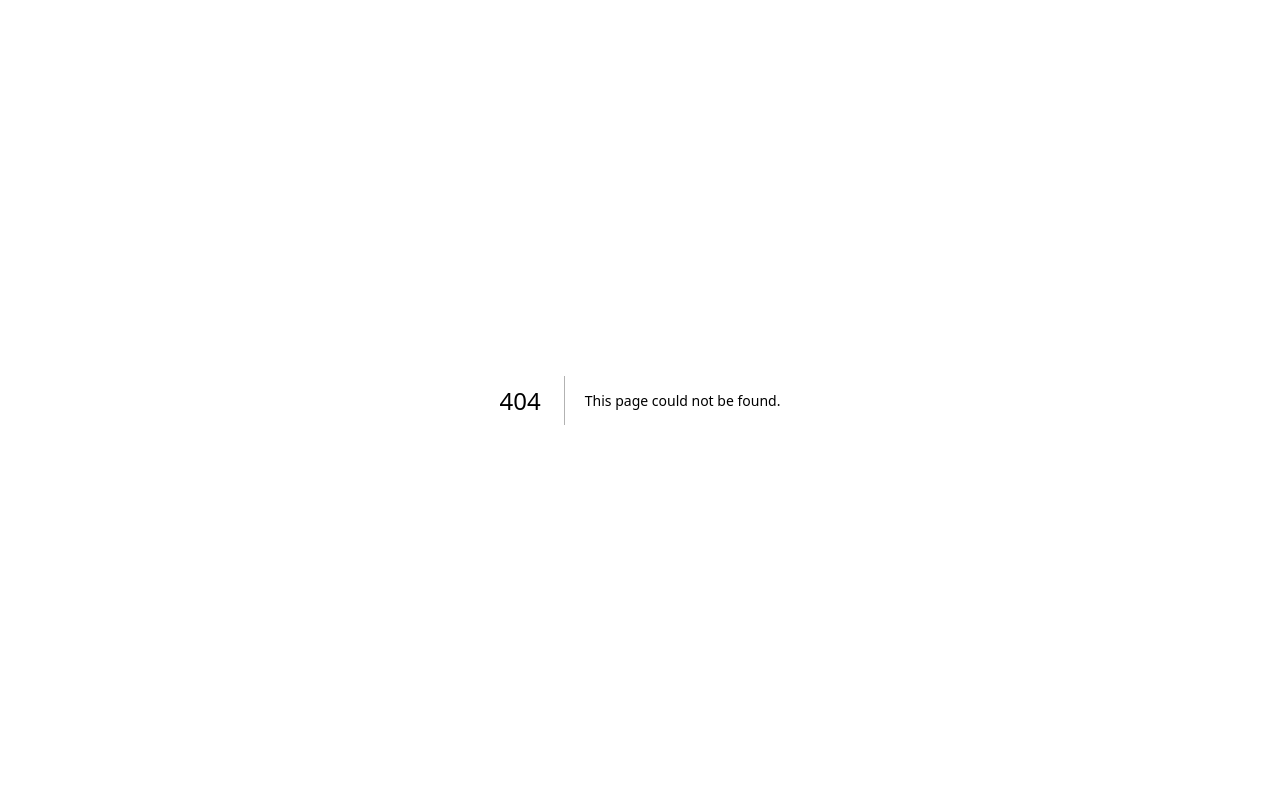
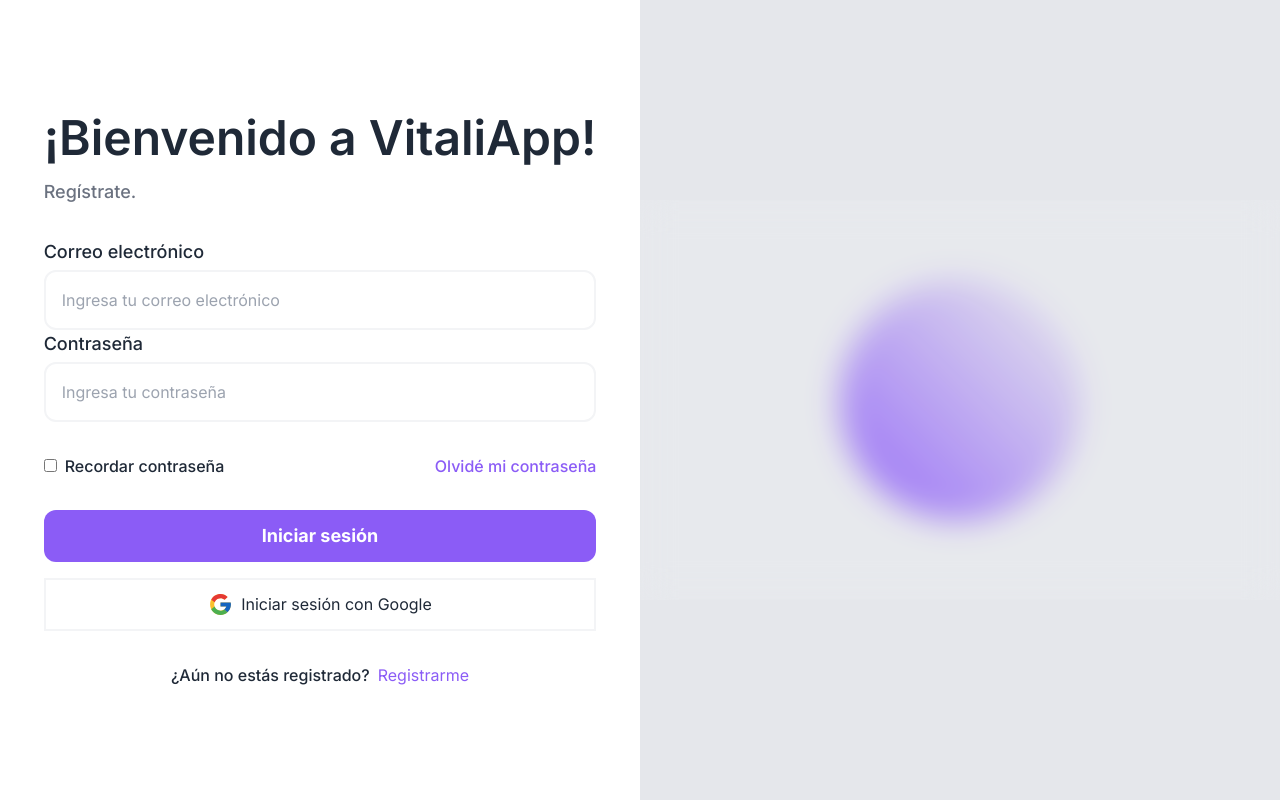
Before and after one commit to cuidat-28js/cuidat-app, a Next.js app: page /signin in a window 1280 px wide. Before the commit this address had no page. Built offline with nearby package versions, Linux system fonts and the light colour scheme.

Commit message:
feature-pageSignIn

```diff
--- /dev/null
+++ b/src/app/components/signin-components/Form-signin.js
@@ -0,0 +1,55 @@
+import React from "react";
+
+export default function FormSignin() {
+    return (
+        <div className="bg-white px-10 py-20 rounded-3xl border-gray-100">
+            <h1 className="text-5xl font-semibold">
+                ¡Bienvenido a VitaliApp!
+            </h1>
+            <p className="font-medium text-lg text-gray-500 mt-4">
+                Regístrate.
+            </p>
+            <div className="mt-8">
+                <div>
+                    <label className="text-lg font-medium">
+                        Correo electrónico
+                    </label>
+                    <input className="w-full border-2 border-gray-100 rounded-xl p-4 mt-1 bg-transparent" placeholder="Ingresa tu correo electrónico"/>
+                </div>
+                <div>
+                    <label className="text-lg font-medium">
+                        Contraseña
+                    </label>
+                    <input className="w-full border-2 border-gray-100 rounded-xl p-4 mt-1 bg-transparent" placeholder="Ingresa tu contraseña"/>
+                </div>
+                <div className="mt-8 flex justify-between items-center">
+                    <div>
+                        <input type="checkbox" id="remember"/>
+                        <label className="ml-2 font-medium text-base" for="remember">Recordar contraseña</label>
+                    </div>
+                    <button className="font-medium text-bse text-violet-500">Olvidé mi contraseña</button>
+                </div>
+                <div className="mt-8 flex flex-col gap-y-4">
+                    <button className="active:scale-[.98] active:duration-75 hover:scale-[1.01] easy-in-out transition-all py-3 rounded-xl bg-violet-500 text-white text-lg font-bold">Iniciar sesión</button>
+                    <button className="flex roundend-xl py-3 border-2 border-gray-100 items-center justify-center gap-2 active:scale-[.98] active:duration-75 hover:scale-[1.01] easy-in-out transition-all">
+                        <svg xmlns="http://www.w3.org/2000/svg" x="0px" y="0px" width="25" height="25" viewBox="0 0 48 48">
+                            <path fill="#fbc02d" d="M43.611,20.083H42V20H24v8h11.303c-1.649,4.657-6.08,8-11.303,8c-6.627,0-12-5.373-12-12	s5.373-12,12-12c3.059,0,5.842,1.154,7.961,3.039l5.657-5.657C34.046,6.053,29.268,4,24,4C12.955,4,4,12.955,4,24s8.955,20,20,20	s20-8.955,20-20C44,22.659,43.862,21.35,43.611,20.083z"></path>
+                            <path fill="#e53935" d="M6.306,14.691l6.571,4.819C14.655,15.108,18.961,12,24,12c3.059,0,5.842,1.154,7.961,3.039	l5.657-5.657C34.046,6.053,29.268,4,24,4C16.318,4,9.656,8.337,6.306,14.691z"></path>
+                            <path fill="#4caf50" d="M24,44c5.166,0,9.86-1.977,13.409-5.192l-6.19-5.238C29.211,35.091,26.715,36,24,36	c-5.202,0-9.619-3.317-11.283-7.946l-6.522,5.025C9.505,39.556,16.227,44,24,44z"></path>
+                            <path fill="#1565c0" d="M43.611,20.083L43.595,20L42,20H24v8h11.303c-0.792,2.237-2.231,4.166-4.087,5.571	c0.001-0.001,0.002-0.001,0.003-0.002l6.19,5.238C36.971,39.205,44,34,44,24C44,22.659,43.862,21.35,43.611,20.083z"></path>
+                        </svg>
+                        Iniciar sesión con Google
+                    </button>
+                </div>
+                <div className="mt-8 flex justify-center items-center">
+                    <p className="font-medium text-base">
+                        ¿Aún no estás registrado?
+                    </p>
+                    <button className="text-violet-500 text-base font -medium ml-2">
+                        Registrarme
+                    </button>
+                </div>
+            </div>
+        </div>
+    )
+}
--- /dev/null
+++ b/src/app/signin/page.js
@@ -0,0 +1,17 @@
+import FormSignin from "../components/signin-components/Form-signin";
+
+export default function signin() {
+  return (
+    <div className="flex w-full h-screen">
+      <div className="w-full flex items-center justify-center lg:w-1/2">
+       <FormSignin />
+      </div>
+      <div className="hidden relative lg:flex h-full w-1/2 items-center justify-center bg-gray-200">
+        <div className="w-60 h-60 bg-gradient-to-tr from-violet-500 to-pink500 rounded-full animate-spin">
+        </div>
+        <div className="w-full h-1/2 absolute bg-white/10 backdrop-blur-lg">
+        </div>
+      </div>
+    </div>
+  );
+}
```
Also changed, not shown: src/app/login/login.css (added), src/app/login/page.js (added), src/app/signin/signin.css (added).
